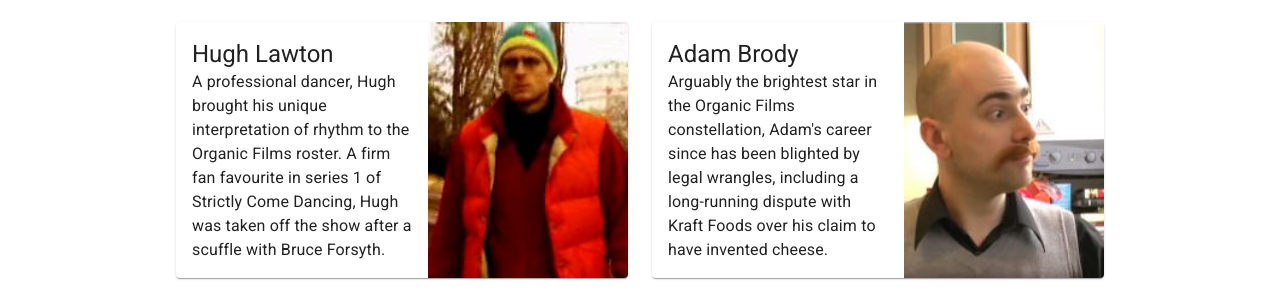
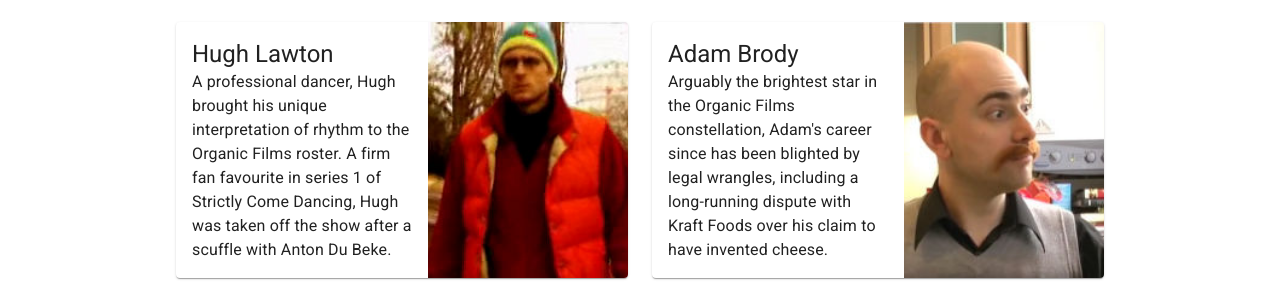
Before and after one commit to sbrody/organic-thin, a React (Create React App) app: page /talent in a window 1280 px wide. Shown: the part 352-652 px from the top of the page. Built offline with nearby package versions, Linux system fonts and the light colour scheme.

Commit message:
switched hugh bio

```diff
--- a/src/components/Talent.js
+++ b/src/components/Talent.js
@@ -49,7 +49,7 @@ const talentList = [
 
     {
         name: 'Hugh Lawton',
-        biog: 'A professional dancer, Hugh brought his unique interpretation of rhythm to the Organic Films roster. A firm fan favourite in series 1 of Strictly Come Dancing, Hugh was taken off the show after a scuffle with Bruce Forsyth.',
+        biog: 'A professional dancer, Hugh brought his unique interpretation of rhythm to the Organic Films roster. A firm fan favourite in series 1 of Strictly Come Dancing, Hugh was taken off the show after a scuffle with Anton Du Beke.',
         photo: hugh
     },
     {
```
Also changed, not shown: 6 other files (tests, documents, lock files or other folders).
